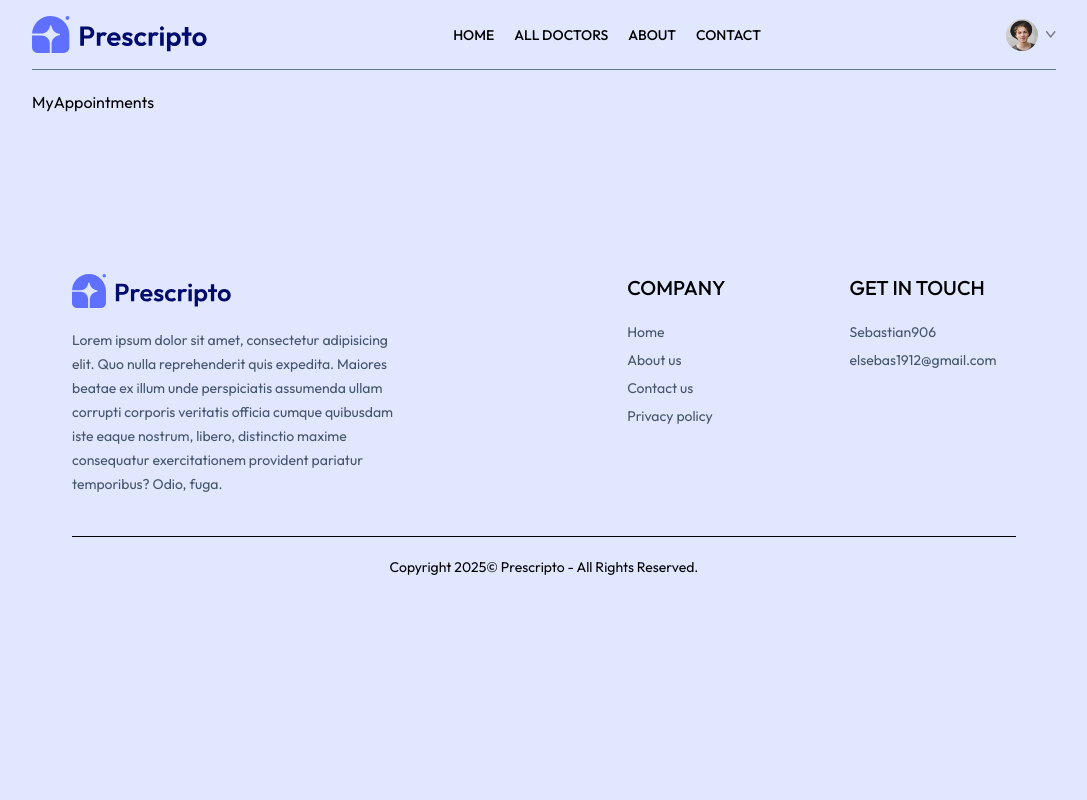
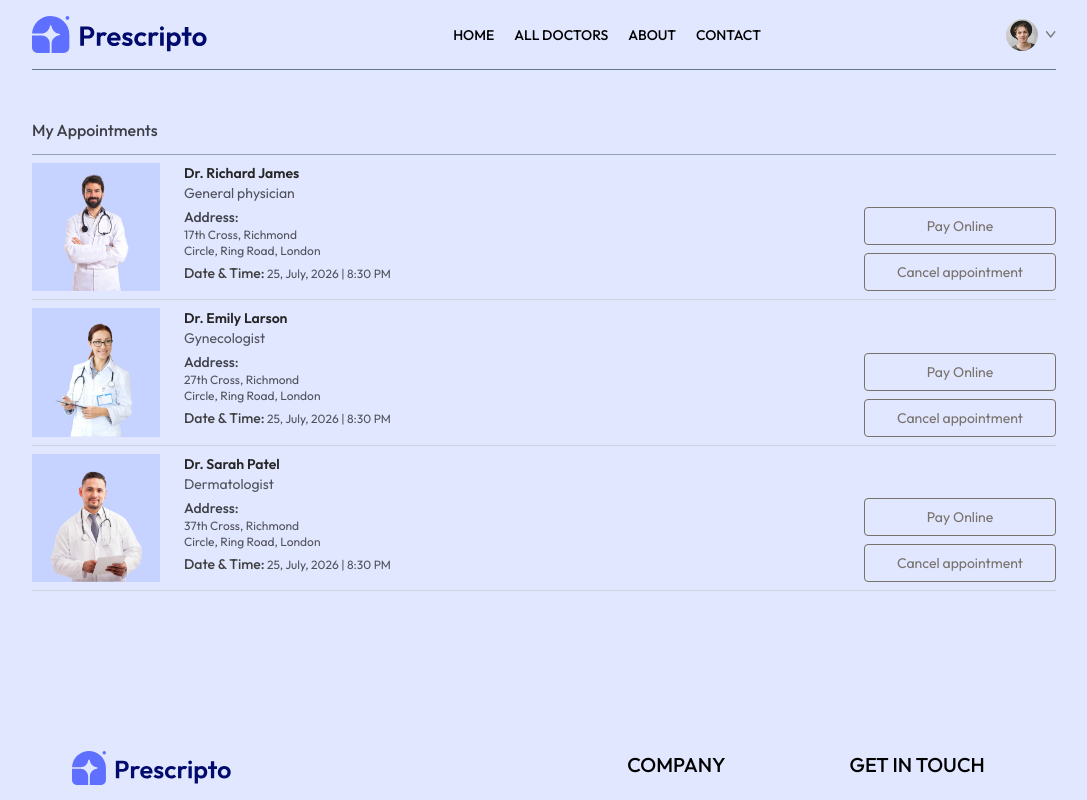
Before and after one commit to Sebastian906/Prescripto-Fullstack, a React (Vite) app in the folder frontend/: page /my-appointments in a window 1280 px wide. Shown: the top 800 px of the page, without its empty margins (96-1183 px from the left). Built offline with nearby package versions, Linux system fonts and the light colour scheme.

Commit message:
Adición del componente MyAppointments.jsx para la lista de citas

```diff
--- a/frontend/src/pages/MyAppointments.jsx
+++ b/frontend/src/pages/MyAppointments.jsx
@@ -1,8 +1,43 @@
-import React from 'react'
+import { useContext } from "react"
+import { AppContext } from "../context/AppContext"
 
 const MyAppointments = () => {
+
+    const { doctors } = useContext(AppContext)
+
     return (
-        <div>MyAppointments</div>
+        <div>
+            <p className="pb-3 mt-12 font-medium text-zinc-700 border-b border-slate-400">My Appointments</p>
+            <div>
+                {doctors.slice(0,3).map((item, index) => (
+                    <div
+                        className="grid grid-cols-[1fr_2fr] gap-4 sm:flex sm:gap-6 py-2 border-b border-slate-300"
+                        key={index}
+                    >
+                        <div>
+                            <img
+                                className="w-32 bg-indigo-200"
+                                src={item.image}
+                                alt=""
+                            />
+                        </div>
+                        <div className="flex-1 text-sm text-zinc-600">
+                            <p className="text-neutral-800 font-semibold">{item.name}</p>
+                            <p>{item.speciality}</p>
+                            <p className="text-zinc-700 font-medium mt-1">Address:</p>
+                            <p className="text-xs">{item.address.line1}</p>
+                            <p className="text-xs">{item.address.line2}</p>
+                            <p className="text-xs mt-1"><span className="text-sm text-neutral-700 font-medium">Date & Time:</span> 25, July, 2026 | 8:30 PM</p>
+                        </div>
+                        <div></div>
+                        <div className="flex flex-col gap-2 justify-end">
+                            <button className="text-sm text-stone-500 text-center sm:min-w-48 py-2 border rounded hover:bg-indigo-500 hover:text-white transitional-all duration-300">Pay Online</button>
+                            <button className="text-sm text-stone-500 text-center sm:min-w-48 py-2 border rounded hover:bg-red-600 hover:text-white transitional-all duration-300">Cancel appointment</button>
+                        </div>
+                    </div>
+                ))}
+            </div>
+        </div>
     )
 }
 
```
